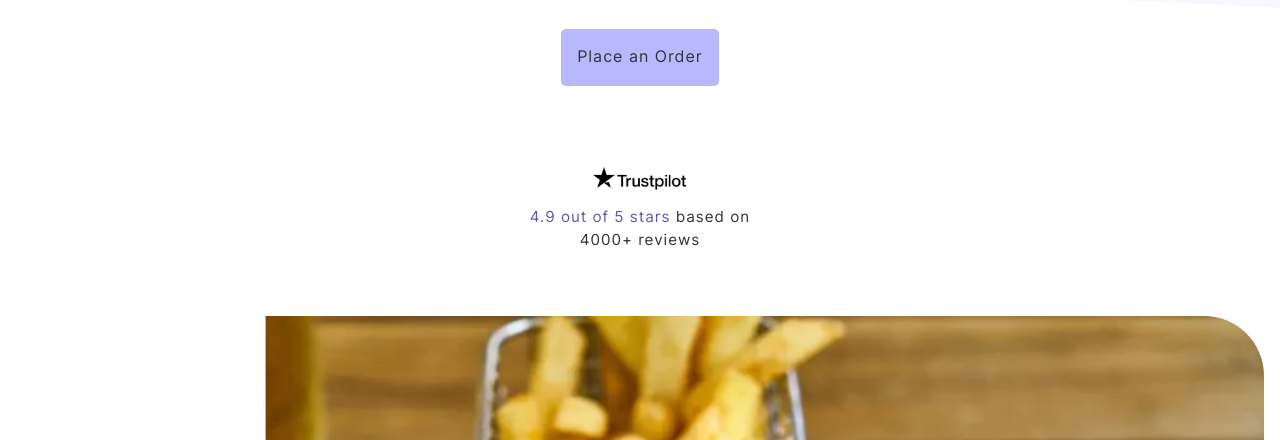
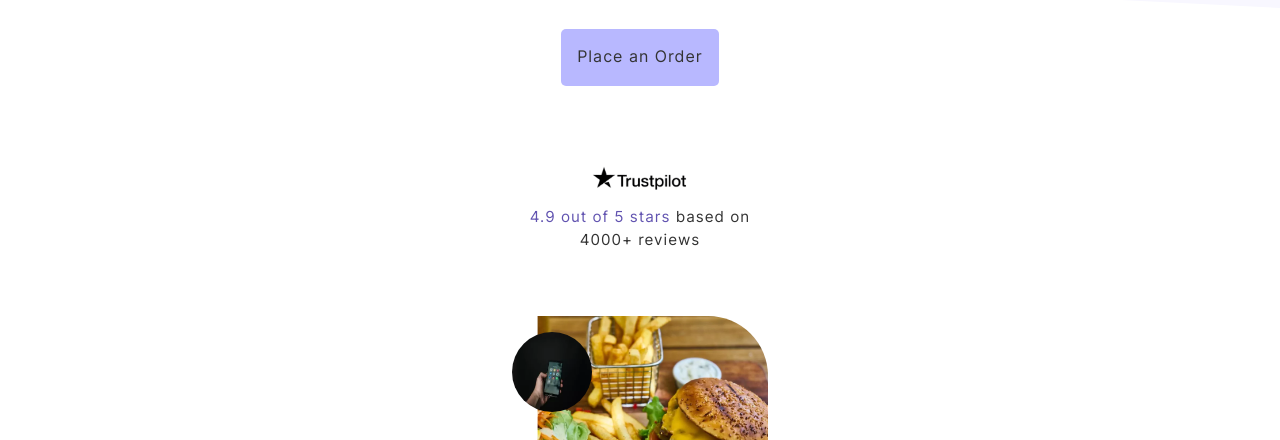
Before and after one commit to Darkobligations/FlavorFusion, a plain HTML site: page index.html in a window 1280 px wide. Shown: the part 512-952 px from the top of the page. Drawn offline with Linux system fonts and the light colour scheme.

Commit message:
fixed navbar menu/added image to landing page

```diff
--- a/index.html
+++ b/index.html
@@ -102,6 +102,7 @@
      <!------------------------------------------------>
 
     <section id = "landing-section">
+        <div class = "landing-container">
             <div class = "landing">
                 <div class = "landing__textContainer">
                     <h1 class = "landing__heading">Flavor Fusion: Delightful <span>Delivery</span></h1>
@@ -115,12 +116,15 @@
                     <span class = "review-span"><span>4.9 out of 5 stars</span> based on 4000+ reviews</span>
                 </div>
             </div>
-
+            <div class = "image-container">
+                <img class = "utility-img" src = "image/Utility/phone.webp" aria-hidden="true" width = "50" height = "50">
                 <picture class = "landing__img" aria-hidden = "true">
                     <source media ="(max-width: 600px)" srcset = "/image/sectionImages/landing-mobileImg.webp">
                     <source media ="(min-width: 601px)" srcset = "/image/sectionImages/landing-desktopImg.webp">
                     <img src = "/image/sectionImages/landing-desktopImg.webp" width = "300" height = "350" decoding="async">
                 </picture>
+            </div>
+        </div>
     </section>
 
      <!------------------------------------------------>
--- a/sass/sections/_landingPage.scss
+++ b/sass/sections/_landingPage.scss
@@ -17,6 +17,12 @@
     }
 }
 
+.landing-container{
+    display: flex;
+    justify-content: center;
+    align-items: center;
+    flex-direction: column;
+}
 .landing{
     display: flex;
     align-items: center;
@@ -83,21 +89,41 @@
     }
 
     &__img{
-        width:100%;
+        width:90%;
         height:100%;
         display: block;
         border-radius: 60px;
         overflow: hidden;
         clip-path: polygon(20% 0, 100% 0, 100% 100%, 20% 100%);
         margin-top:4em;
+        max-width:20em;
 
         img{
             width:100%;
             height:100%;
             object-fit: contain;
             overflow: hidden;
+
         }
     }
 
 
 }
+
+.image-container{
+
+    position: relative;
+    max-width: 30em;
+    .utility-img{
+        border-radius: 300px;
+        width: 5em;
+        height: 5em;
+        display: block;
+        position: absolute;
+        top:5em;
+        left:2em;
+        z-index: 1;
+        max-width:5em;
+
+    }
+}
--- a/sass/sections/_navigation.scss
+++ b/sass/sections/_navigation.scss
@@ -75,7 +75,6 @@
     }
 
     &__order{
-
         position: fixed;
         background-color: white;
         z-index: 2;
```
Also changed, not shown: dist/style.css, image/Utility/phone.webp (added), 1 other file. Lines whose indentation alone changed are shown as unchanged.
